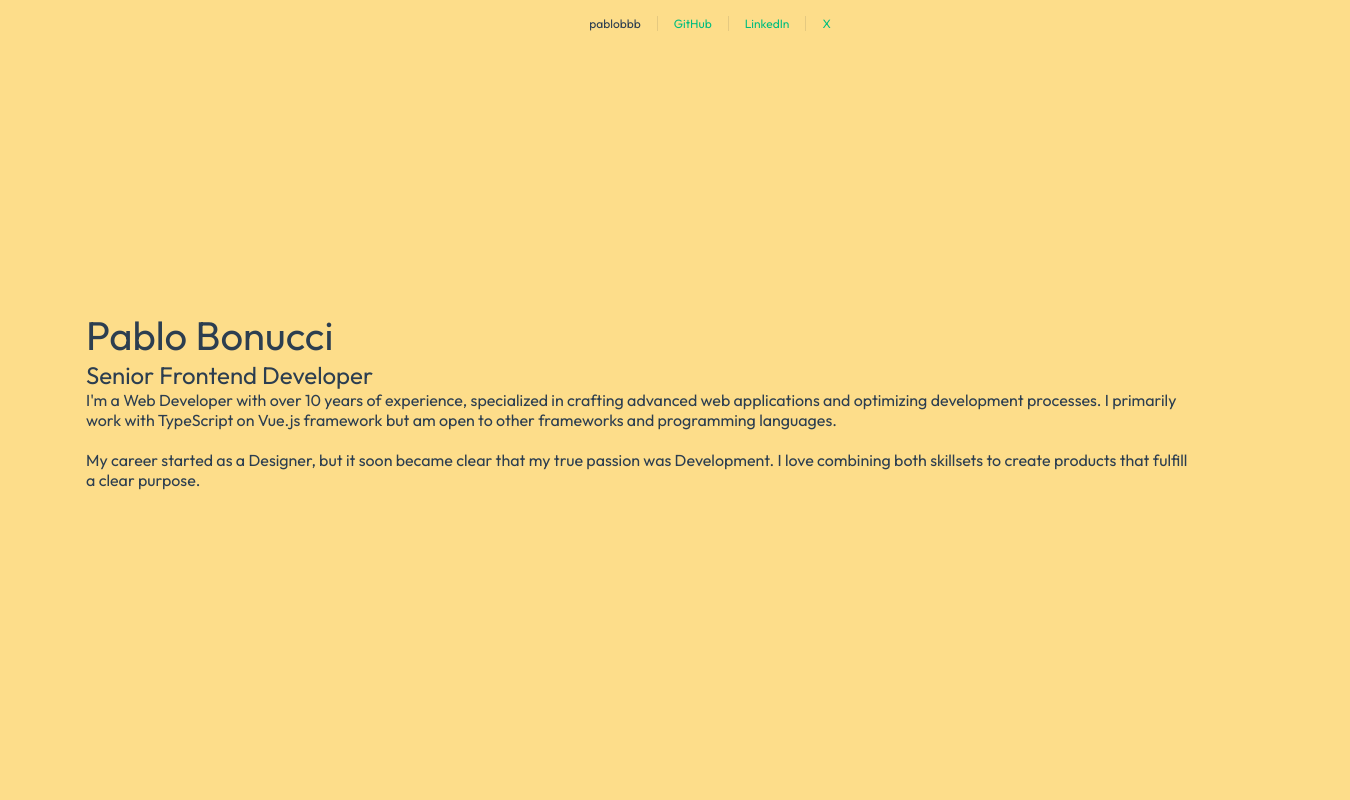
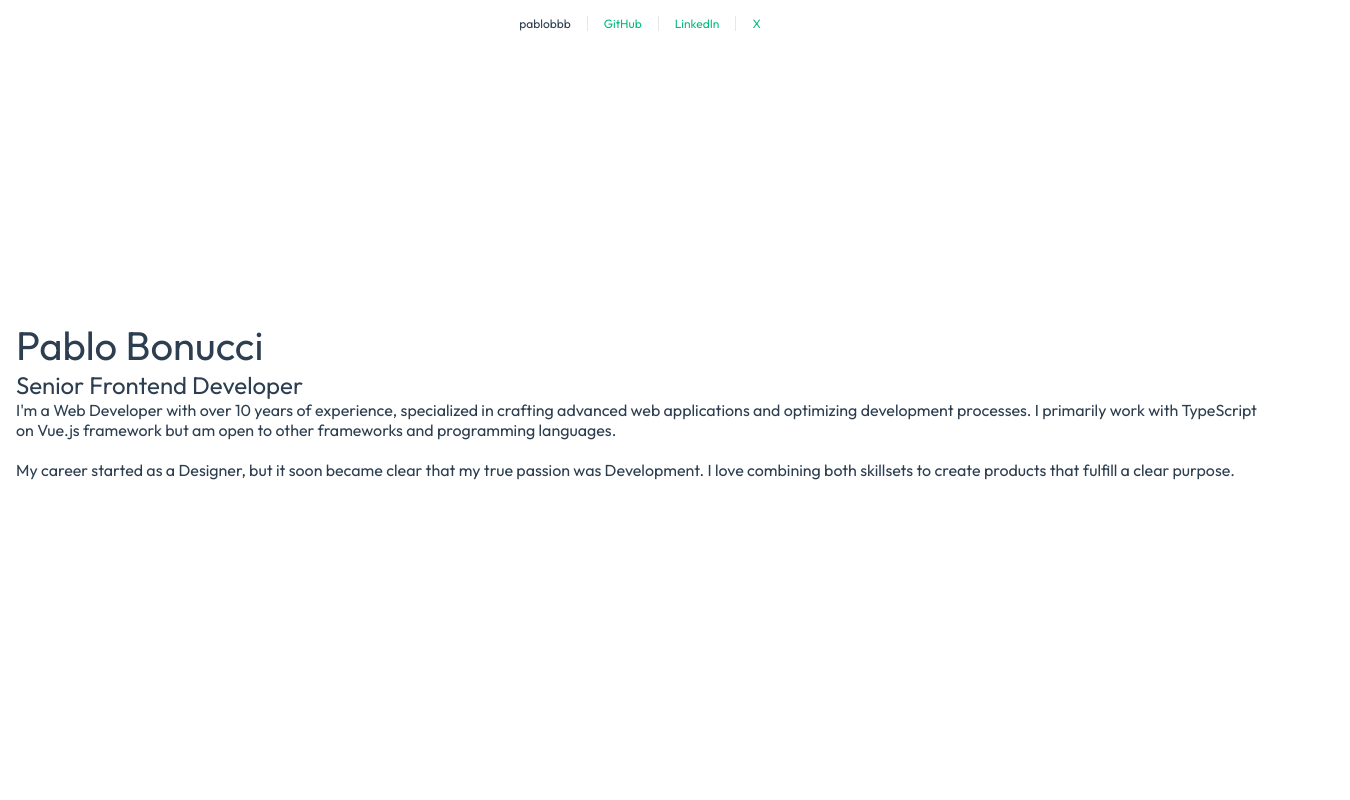
Before and after one commit to pablobbb/pablobbb.github.io, a Vue app: page / in a window 1280 px wide. Shown: the top 800 px of the page, 1350 px wide, since content can reach past the window. Built offline with nearby package versions, Linux system fonts and the light colour scheme; the HTML template or start-up script is replaced by a standard one.

Commit message:
refactor: remove extra styles

```diff
--- a/src/assets/base.css
+++ b/src/assets/base.css
@@ -1,10 +1,10 @@
 /* color palette from <https://github.com/vuejs/theme> */
 :root {
-  --vt-c-white: #FDDD8A;
+  --vt-c-white: #fff;
   --vt-c-white-soft: #f8f8f8;
   --vt-c-white-mute: #f2f2f2;
 
-  --vt-c-black: #1F261E;
+  --vt-c-black: #000;
   --vt-c-black-soft: #222222;
   --vt-c-black-mute: #282828;
 
--- a/src/assets/main.css
+++ b/src/assets/main.css
@@ -74,7 +74,6 @@ section:nth-child(even) {
 }
 
 #app {
-  max-width: 1140px;
   margin: 0 auto;
   font-weight: normal;
 }
```
